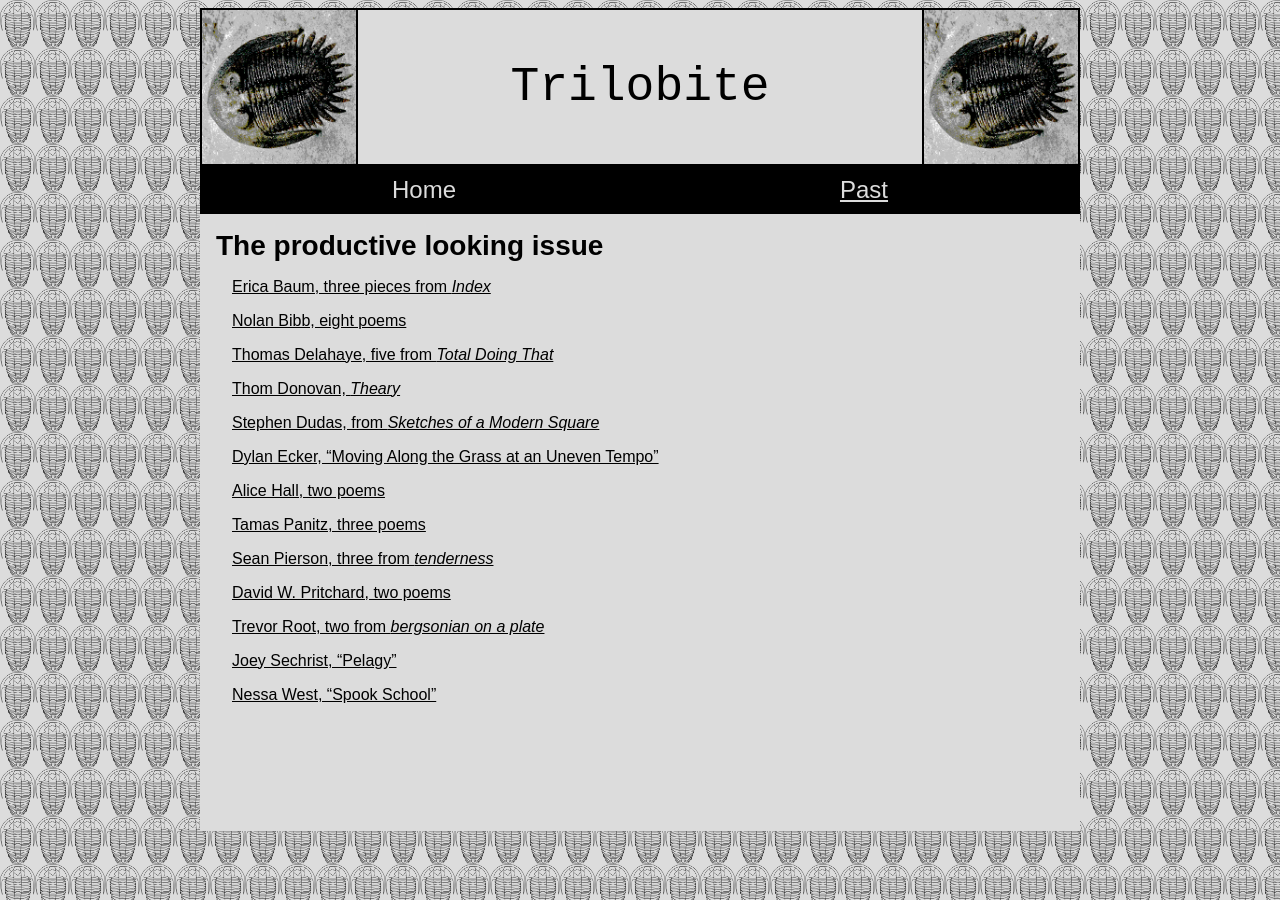
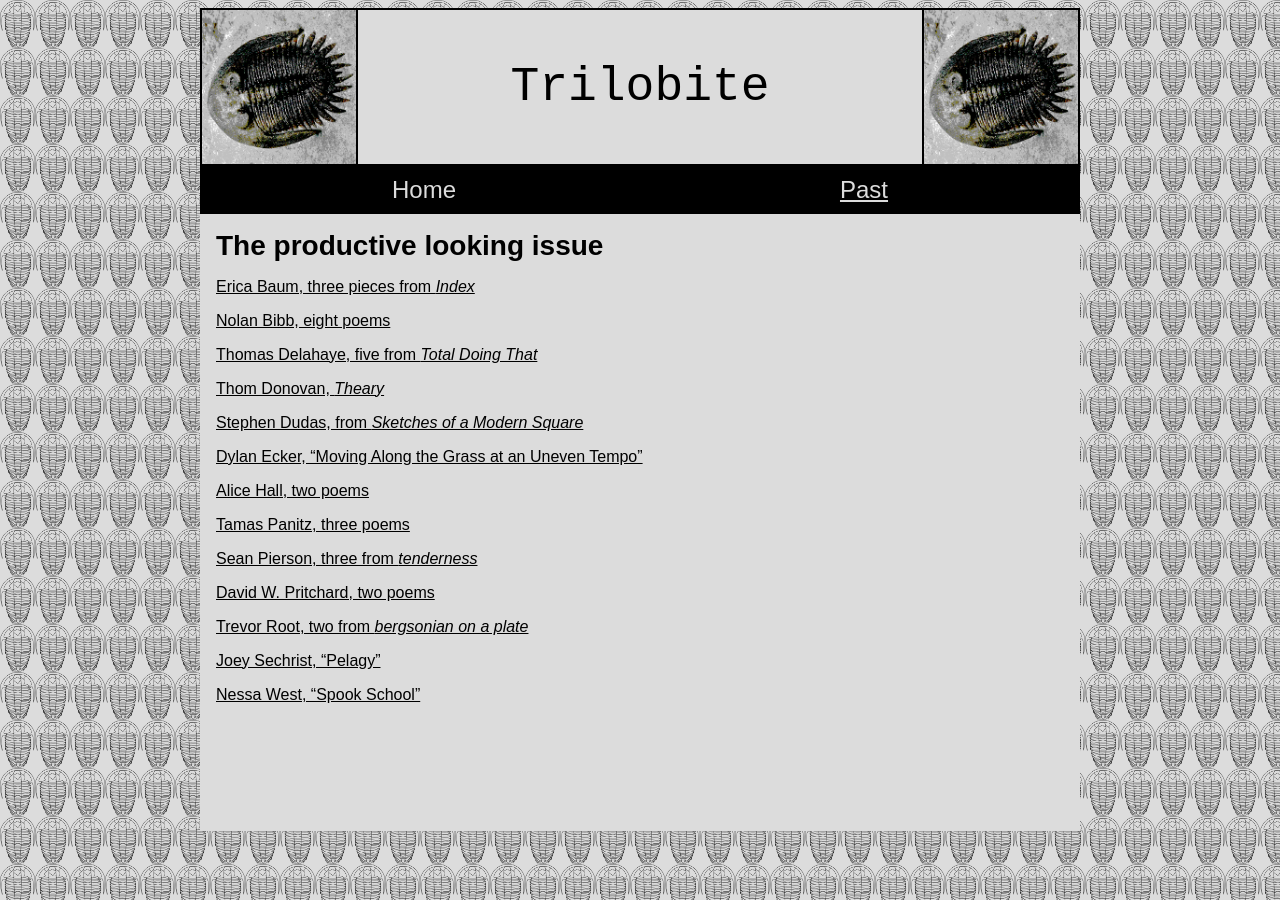
Before and after one commit to trilobite-poetry/trilobite-poetry.github.io, a Jekyll site: the page built from index.md, in a window 1280 px wide. Built offline with Jekyll 4.4.1, drawn with Linux system fonts in a browser that asks for light colours.

Commit message:
fixed issue list margins

```diff
--- a/_sass/main.scss
+++ b/_sass/main.scss
@@ -5,7 +5,7 @@ article {
     padding: 1rem 0;
 }
 
-h1, p, ul {
+h1, p {
     padding: 0 1rem;
 }
 
```
